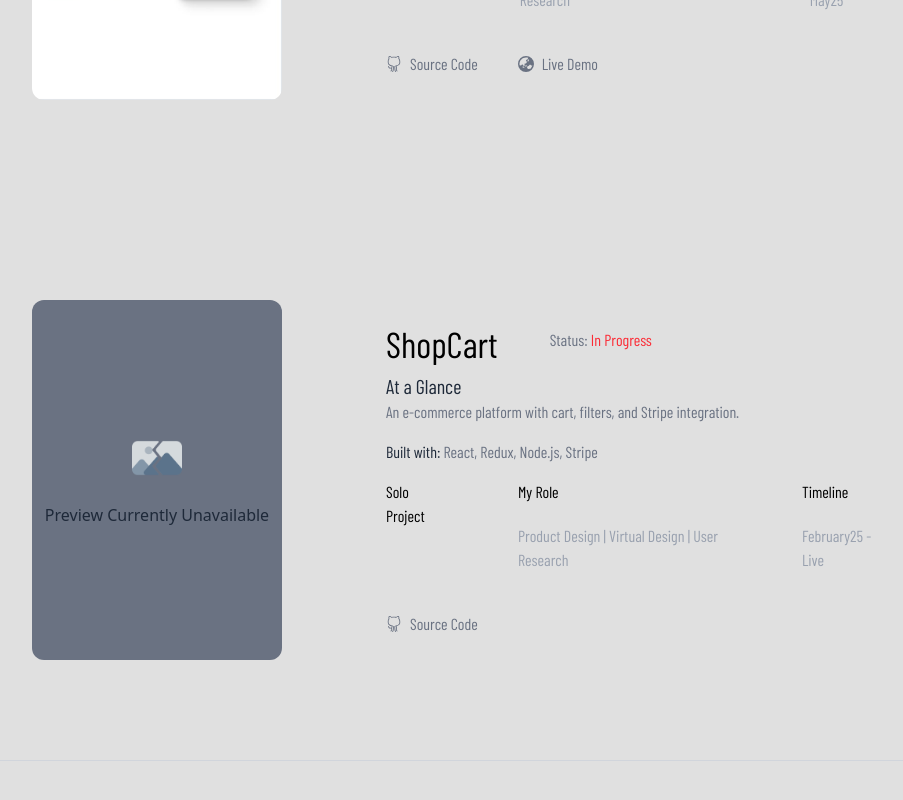
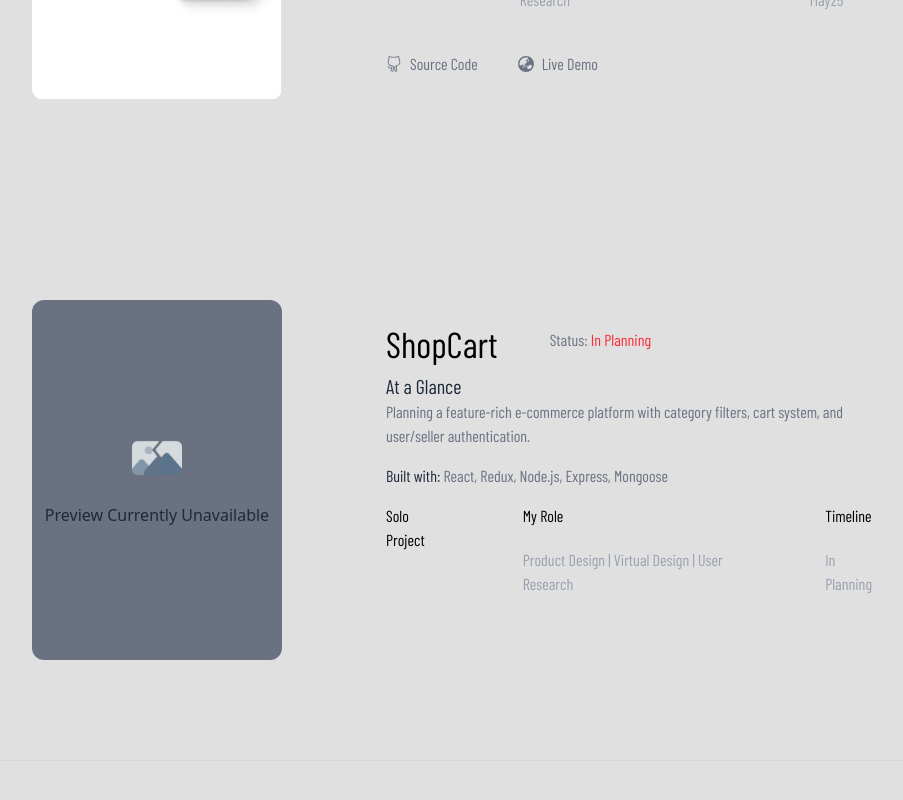
Before and after one commit to ShoutingEagle/sameer-portfolio, a React (Vite) app: page / in a window 1280 px wide. Shown: the part 2609-3409 px from the top of the page, without its empty margins (148-1051 px from the left). Built offline with nearby package versions, Linux system fonts and the light colour scheme; a web font is replaced by a local one.

Commit message:
project section updated

```diff
--- a/src/components/Projects.jsx
+++ b/src/components/Projects.jsx
@@ -11,10 +11,10 @@ const projects = [
   {
     title: "Blogging App",
     description: "A full-stack blogging platform where users can write, post, and comment on articles.",
-    builtWith: "React, Node.js, MongoDB",
+    builtWith: "React, Redux, Node.js, Express, Mongoose, Nodemailer",
     status: "Completed",
-    codeLink: "https://github.com/your-blog-repo",
-    liveLink: "https://your-blog-live.com",
+    codeLink: "https://github.com/ShoutingEagle/blogging_app",
+    liveLink: "https://gaminggeeks.vercel.app/",
     screenshot: "na",
     mobile: "na",
     timeline: "March25 - May25"
@@ -24,22 +24,22 @@ const projects = [
     description: "A real-time cryptocurrency tracker with interactive charts and watchlists.",
     builtWith: "React, Chart.js, CoinGecko API",
     status: "Completed",
-    codeLink: "https://github.com/your-crypto-repo",
-    liveLink: "https://your-crypto-live.com",
+    codeLink: "https://github.com/ShoutingEagle/CryptoTracker",
+    liveLink: "https://cryptotracker-dashboard-frontend.netlify.app/",
     screenshot: cryptoTrackerPc,
     mobile: cryptoTrackerMobile,
     timeline: "April24 - May25"
   },
   {
     title: "ShopCart",
-    description: "An e-commerce platform with cart, filters, and Stripe integration.",
-    builtWith: "React, Redux, Node.js, Stripe",
-    status: "In Progress",
-    codeLink: "https://github.com/your-shop-repo",
-    liveLink: "https://your-shop-live.com",
+    description: "Planning a feature-rich e-commerce platform with category filters, cart system, and user/seller authentication.",
+    builtWith: "React, Redux, Node.js, Express, Mongoose",
+    status: "In Planning",
+    codeLink: false,
+    liveLink: false,
     screenshot: "na",
     mobile: "na",
-    timeline: "February25 - Live"
+    timeline: "In Planning"
   },
 ];
 
@@ -143,7 +143,10 @@ const Projects = () => {
                   </div>
 
                   <div className="flex gap-10">
-                    <a
+                    {
+                      project.liveLink || project.codeLink?
+                      <>
+                          {project.codeLink && <a
                             href={project.codeLink}
                             target="_blank"
                             rel="noopener noreferrer"
@@ -151,8 +154,8 @@ const Projects = () => {
                           >
                             <span className="group-hover:text-blue-600 transition-colors duration-200"><SlSocialGithub /></span>
                             <span className="group-hover:text-blue-600 transition-colors duration-200">Source Code</span>
-                    </a>
-                    <a
+                          </a>}
+                          {project.liveLink && <a
                             href={project.liveLink}
                             target="_blank"
                             rel="noopener noreferrer"
@@ -160,7 +163,11 @@ const Projects = () => {
                           >
                             <span className="group-hover:text-red-500 transition-colors duration-200"><FaEarthAsia /></span>
                             <span className="group-hover:text-red-500 transition-colors duration-200">Live Demo</span>
-                    </a>
+                          </a>}
+                          </> :
+                          ""
+                    }
+
                   </div>
                 </div>
               </div>
@@ -223,6 +230,11 @@ const Projects = () => {
                     </div>
 
                     <div className="flex gap-10">
+                      {project.codeLink || project.liveLink ?
+                      "" :
+                      (
+                        <>
+                          {project.codeLink && (
                             <a
                               href={project.codeLink}
                               target="_blank"
@@ -232,15 +244,21 @@ const Projects = () => {
                               <span className="group-hover:text-blue-600 transition-colors duration-200"><SlSocialGithub /></span>
                               <span className="group-hover:text-blue-600 transition-colors duration-200">Source Code</span>
                             </a>
+                          )}
+                          {project.liveLink && (
                             <a
                               href={project.liveLink}
                               target="_blank"
                               rel="noopener noreferrer"
-                        className={`flex flex-row justify-center items-center gap-2 group ${project.status === "Completed"?"flex":"hidden"}`}
+                              className="flex flex-row justify-center items-center gap-2 group"
                             >
                               <span className="group-hover:text-red-500 transition-colors duration-200"><FaEarthAsia /></span>
                               <span className="group-hover:text-red-500 transition-colors duration-200">Live Demo</span>
                             </a>
+                          )}
+                        </>
+                      )}
+
                     </div>
                   </div>
                 </div>
```
Lines whose indentation alone changed are shown as unchanged.
